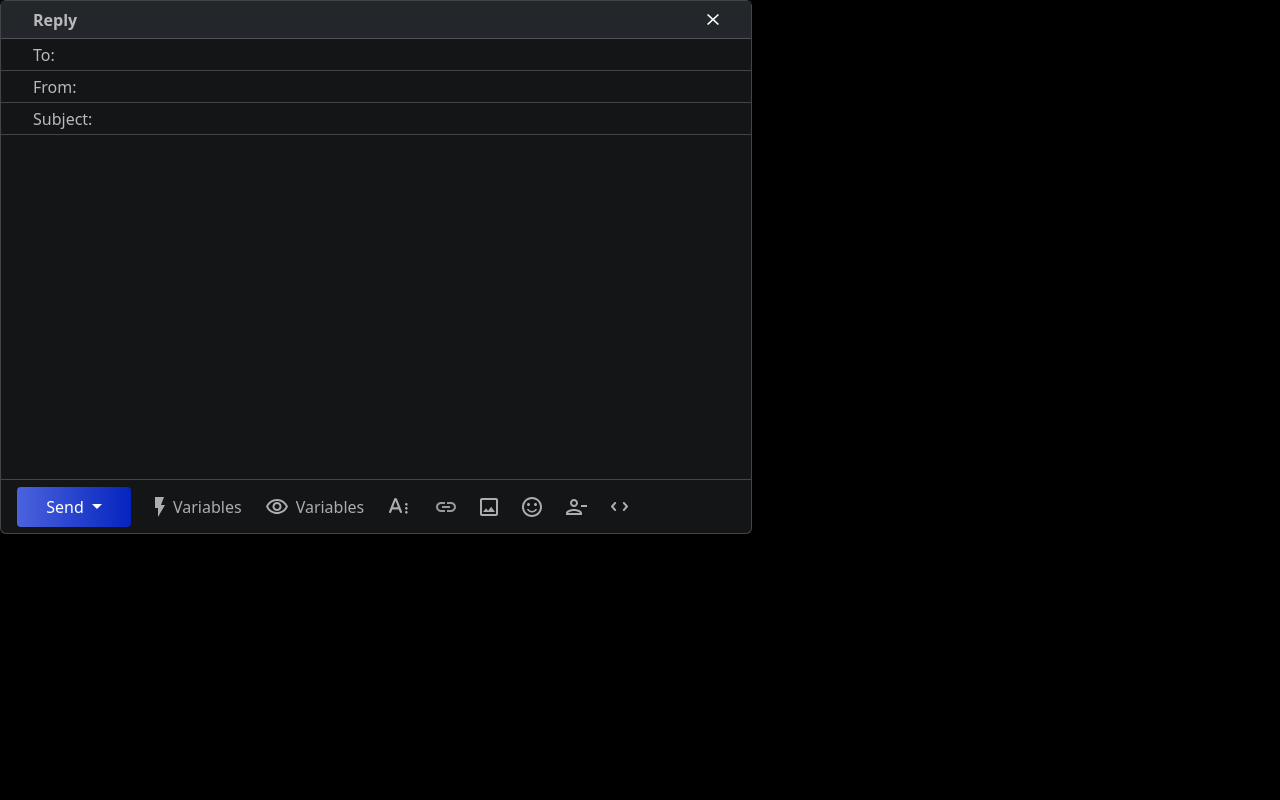
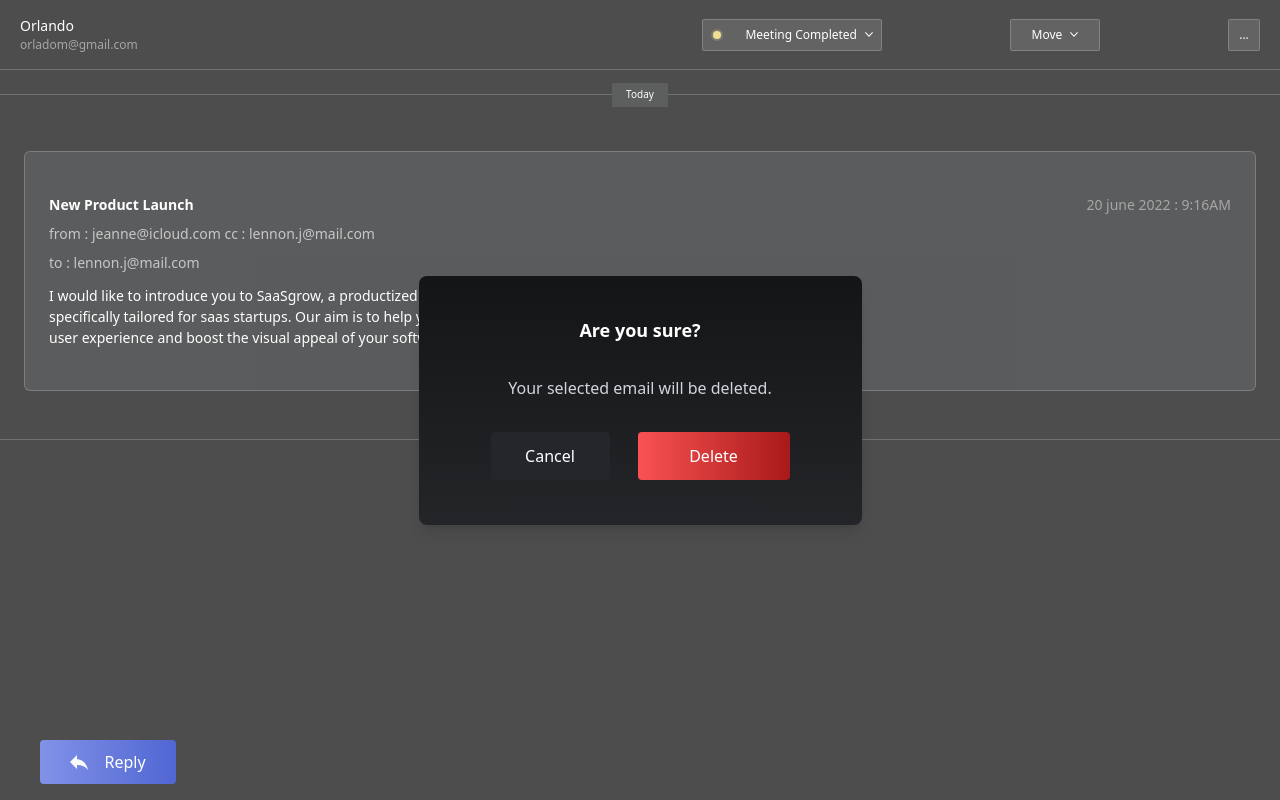
Before and after one commit to gauravsingh94/ReachInbox-Assignment, a React (Vite) app: page / in a window 1280 px wide. Built offline with nearby package versions, Linux system fonts and the light colour scheme.

Commit message:
added the popup card

```diff
--- a/src/App.tsx
+++ b/src/App.tsx
@@ -1,8 +1,10 @@
-import ReplyForm from "./components/ReplyEmail/SendEmailComponent";
+import Popup from "./components/PopUpCard/PopUpCard";
+import ViewMail from "./components/ViewMail/ViewMail";
 function App() {
   return (
     <div className="h-screen w-full bg-black text-white flex flex-col">
-      <ReplyForm />
+      <ViewMail />
+      <Popup isOpen={true} />
     </div>
   );
 }
--- /dev/null
+++ b/src/components/PopUpCard/CancelButton.tsx
@@ -0,0 +1,9 @@
+const CancleButton = () => {
+  return (
+    <button className="w-[119px] h-[48px] flex flex-row justify-center items-center px-[37px] py-[13px] rounded-[4px] bg-[#25262B]">
+      Cancel
+    </button>
+  );
+};
+
+export default CancleButton;
--- /dev/null
+++ b/src/components/PopUpCard/DeleteButton.tsx
@@ -0,0 +1,9 @@
+const DeleteButton = () => {
+  return (
+    <button className="w-[152px] h-[48px] flex flex-row justify-center items-center px-[54px] py-[13px] rounded-[4px] bg-gradient-to-r from-[#FA5252] to-[#A91919]">
+      Delete
+    </button>
+  );
+};
+
+export default DeleteButton;
--- /dev/null
+++ b/src/components/PopUpCard/PopUpCard.tsx
@@ -0,0 +1,25 @@
+import CancleButton from "./CancelButton";
+import DeleteButton from "./DeleteButton";
+const Popup = ({ isOpen, onClose }) => {
+  if (!isOpen) return null;
+
+  return (
+    <div className="fixed inset-0 flex items-center justify-center z-50 ">
+      <div className="fixed inset-0 bg-white bg-opacity-30"></div>
+      <div className="bg-gradient-to-b from-[#141517] to-[#232528]  min-w-[443px] min-h-[249px] p-6 rounded-lg shadow-lg z-10">
+        <h2 className="text-lg font-semibold mb-4 text-center mt-4">
+          Are you sure?
+        </h2>
+        <p className="mb-8 mt-8 text-center text-gray-300 ">
+          Your selected email will be deleted.
+        </p>
+        <div className="flex justify-between px-12 mt-6">
+          <CancleButton />
+          <DeleteButton />
+        </div>
+      </div>
+    </div>
+  );
+};
+
+export default Popup;
--- /dev/null
+++ b/src/components/ViewMail/ReplyButton.tsx
@@ -0,0 +1,13 @@
+import ReplyIcon from "../../assets/reply.svg";
+
+const ReplyButton = () => {
+  return (
+    <div className="w-[136px] h-11 flex justify-center items-center px-[24px] py-[8px] mx-[24px] bg-gradient-to-r from-[#4B63DD] to-[#0524BF] rounded-[4px] gap-4 absolute bottom-4 left-4">
+      <div>
+        <img src={ReplyIcon} alt="" />
+      </div>
+      Reply
+    </div>
+  );
+};
+export default ReplyButton;
--- a/src/components/ViewMail/ViewMail.tsx
+++ b/src/components/ViewMail/ViewMail.tsx
@@ -2,6 +2,7 @@ import ViewMailTopBar from "./ViewMailTopBar";
 import TodayDivider from "./TodayDivider";
 import MailContentCard from "./MailContentCard";
 import ViewAllDivider from "./ViewAllDivider";
+import ReplyButton from "./ReplyButton";
 const ViewMail = () => {
   return (
     <div>
@@ -15,6 +16,7 @@ const ViewMail = () => {
       <div>
         <ViewAllDivider />
       </div>
+      <ReplyButton />
     </div>
   );
 };
```
Also changed, not shown: src/assets/reply.svg (added).
